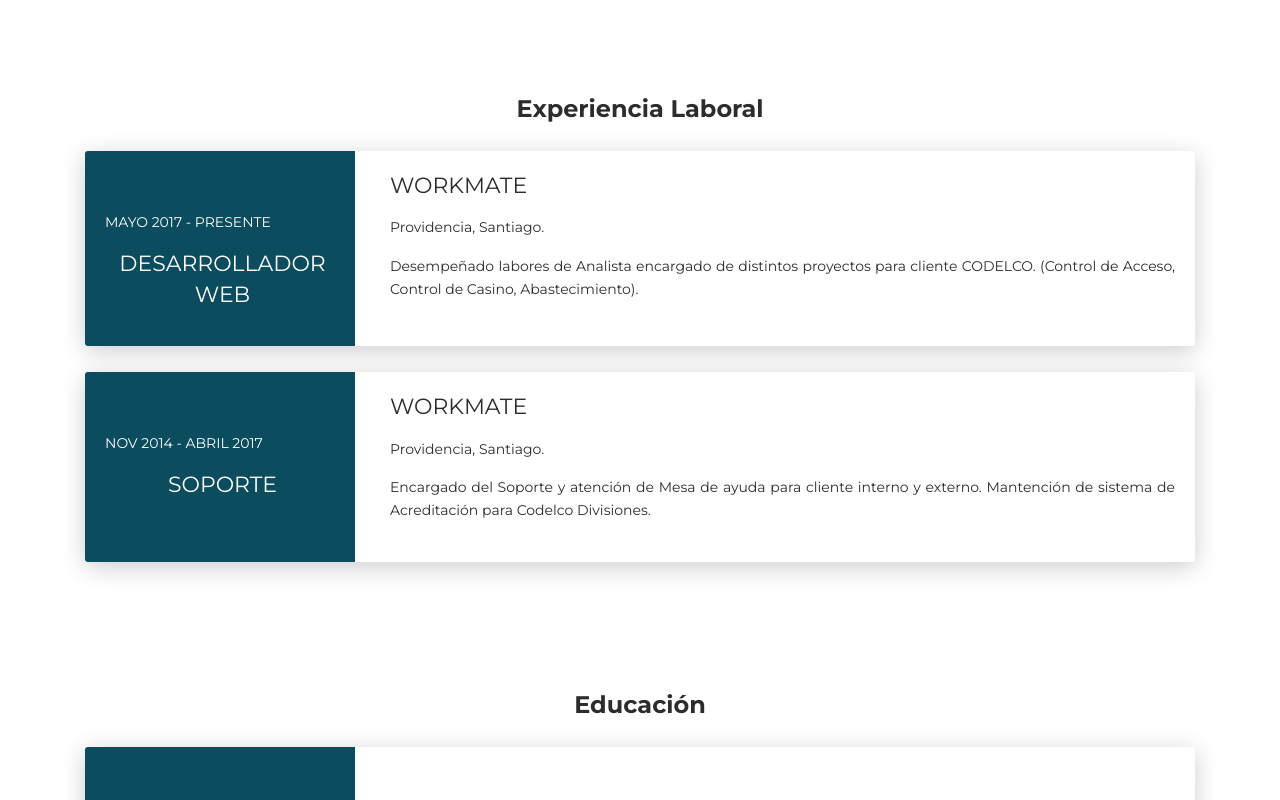
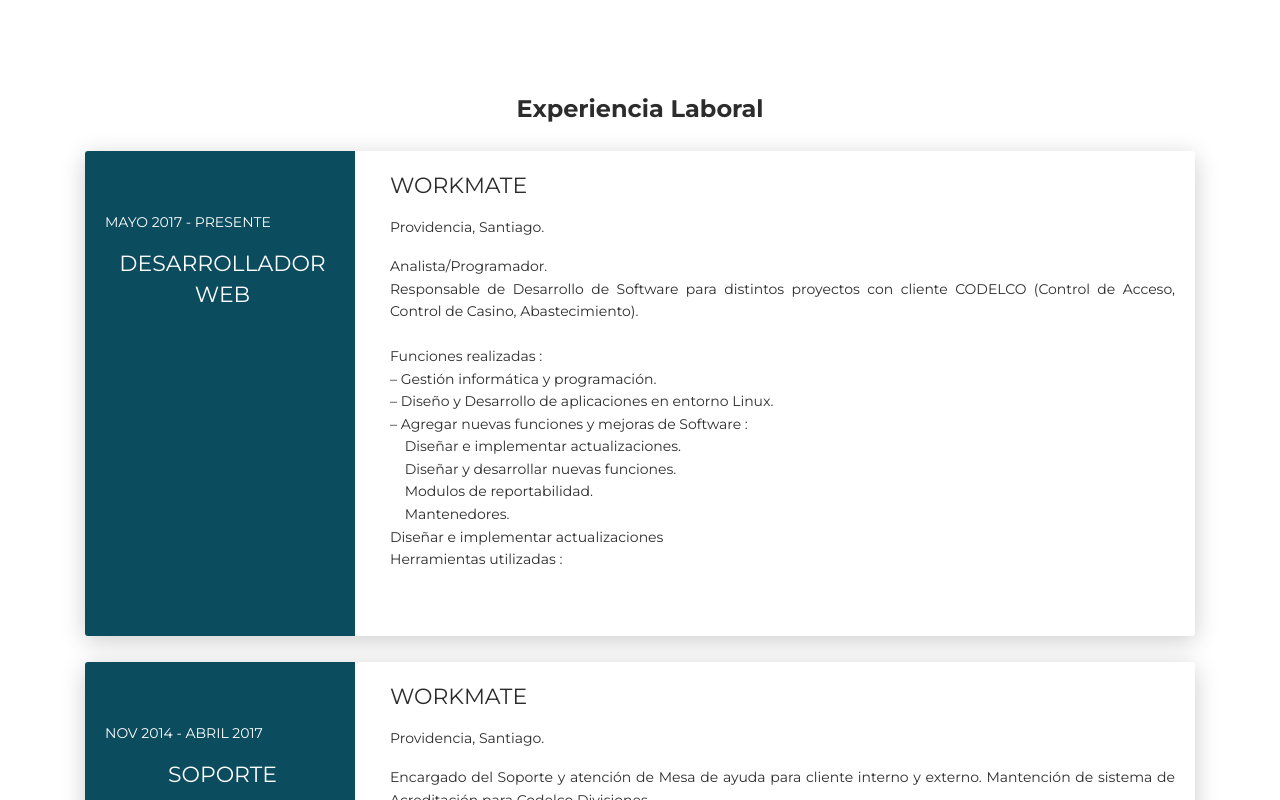
Before and after one commit to Diegoescaff/AboutMe, a plain HTML site: page index.html in a window 1280 px wide. Shown: the part 1334-2134 px from the top of the page. Drawn offline with Linux system fonts and the light colour scheme.

Commit message:
fix
arreglo

```diff
--- a/index.html
+++ b/index.html
@@ -50,7 +50,7 @@
                 <div class="h2 title">Diego León E.</div>
                 <p class="category text-white">Web Developer</p>
                 <a class="btn btn-info smooth-scroll mr-2" href="#contact" data-aos="zoom-in" data-aos-anchor="data-aos-anchor">Contratar</a>
-                <a class="btn btn-default" href="CV.pdf" data-aos="zoom-in" data-aos-anchor="data-aos-anchor">Ver Resumen</a>
+                       <a class="btn btn-default" href="CV2.pdf" data-aos="zoom-in" data-aos-anchor="data-aos-anchor">Descargar CV</a>
 
               </div>
             </div>
@@ -343,8 +343,31 @@
                     <div class="h5">WORKMATE </div>
                     <p ALIGN="justify"> Providencia, Santiago.
                     </p>
-                    <p ALIGN="justify">Desempeñado labores de Analista encargado de distintos proyectos para cliente CODELCO.
-                        (Control de Acceso, Control de Casino, Abastecimiento).
+                     <p ALIGN="justify">
+
+
+                      Analista/Programador.<br>
+                      Responsable de Desarrollo de Software para distintos proyectos con cliente CODELCO (Control
+                      de Acceso, Control de Casino, Abastecimiento).<br><br>
+                      Funciones realizadas  :<br>
+                      – Gestión informática y programación.<br>
+                      – Diseño y Desarrollo de aplicaciones en entorno Linux.<br>
+                      – Agregar nuevas funciones y mejoras de Software :<br>
+                      &nbsp;&nbsp;&nbsp;&nbsp;Diseñar e implementar actualizaciones.<br>
+                      &nbsp;&nbsp;&nbsp;&nbsp;Diseñar y desarrollar nuevas funciones.<br>
+                      &nbsp;&nbsp;&nbsp;&nbsp;Modulos de reportabilidad.<br>
+                      &nbsp;&nbsp;&nbsp;&nbsp;Mantenedores.<br>
+
+                      Diseñar e implementar actualizaciones
+
+                      <br>
+
+                      Herramientas utilizadas : <br>
+                  <span class="badge badge-pill badge-dark">PHP</span> <span class="badge badge-pill badge-dark">Laravel</span>
+                  <span class="badge badge-pill badge-dark">Bootstrap</span> <span class="badge badge-pill badge-dark">MySql</span>
+                  <span class="badge badge-pill badge-dark">MongoDB</span>
+
+
                     </p>
                 </div>
               </div>
```
